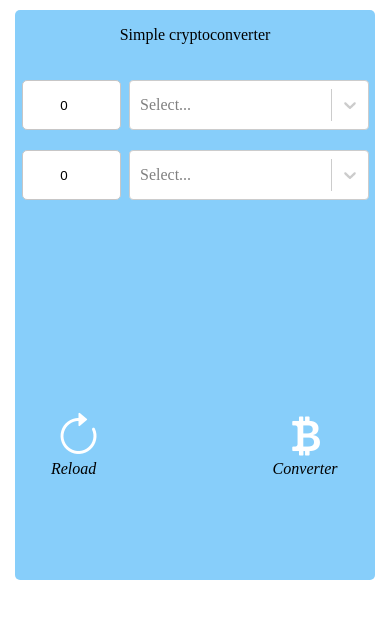
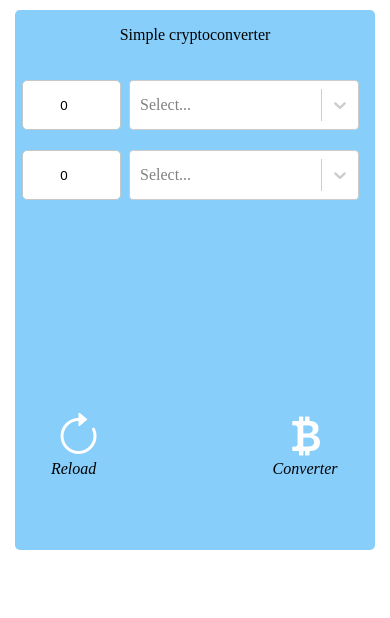
Before and after one commit to SergeyOlefirenko/cryptoconverter, a React (Create React App) app: page / in a window 390 px wide. Both pictures are taken after a click on the icon "Simple converter". Shown: the top 618 px of the page. Built offline with nearby package versions, Linux system fonts and the light colour scheme.

Commit message:
test changes

```diff
--- a/src/App.css
+++ b/src/App.css
@@ -123,7 +123,7 @@ i:hover{
 }
 .selector{
   width: 360px;
-  height: 570px;
+  height: 540px;
   background-color: orange;
   border: none;
   border-radius: 5px;
--- a/src/components/Simple.css
+++ b/src/components/Simple.css
@@ -65,7 +65,7 @@ p{
 @media screen and (max-width: 390px){
 .container{
     width: 360px;
-     height: 570px;
+     height: 540px;
     background-color: lightskyblue;
     border: none;
     border-radius: 5px;
@@ -88,7 +88,7 @@ p{
     margin-left: 7px;
     }
 .select1{
-    width: 240px;
+    width: 230px;
     margin-left: 1px;
     }
 .select-container2{
@@ -101,7 +101,7 @@ p{
     margin-left: 7px;
     }
 .select2{
-    width: 240px;
+    width: 230px;
     margin-left: 1px;
     }
 p{
```
